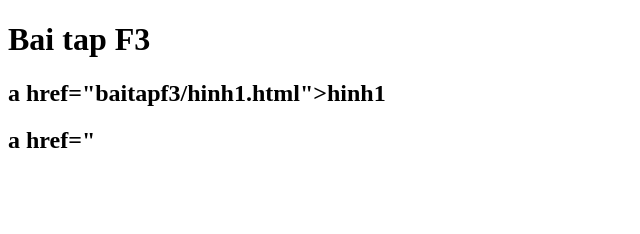
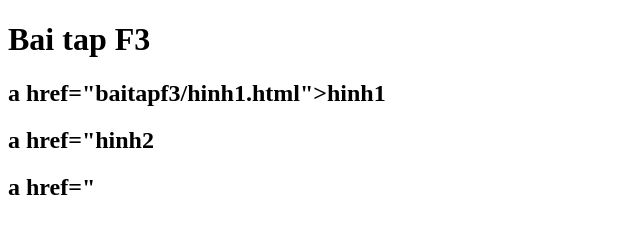
Before and after one commit to huynhanhthu080108-gif/huynhanhthu.gitub.io, a plain HTML site: page baitapf3/index.html in a window 1280 px wide. Shown: the whole page, without its empty margins (0-640 px from the left). Drawn offline with Linux system fonts and the light colour scheme.

Commit message:
Update index.html

```diff
--- a/baitapf3/index.html
+++ b/baitapf3/index.html
@@ -7,4 +7,5 @@
 <body>
   <h1>Bai tap F3</h1>
   <h2>a href="baitapf3/hinh1.html">hinh1</a></h2>
+  <h2>a href="<baitapf3/hinh2.html">hinh2</a></h2>
   <h2>a href="</h2>
```
